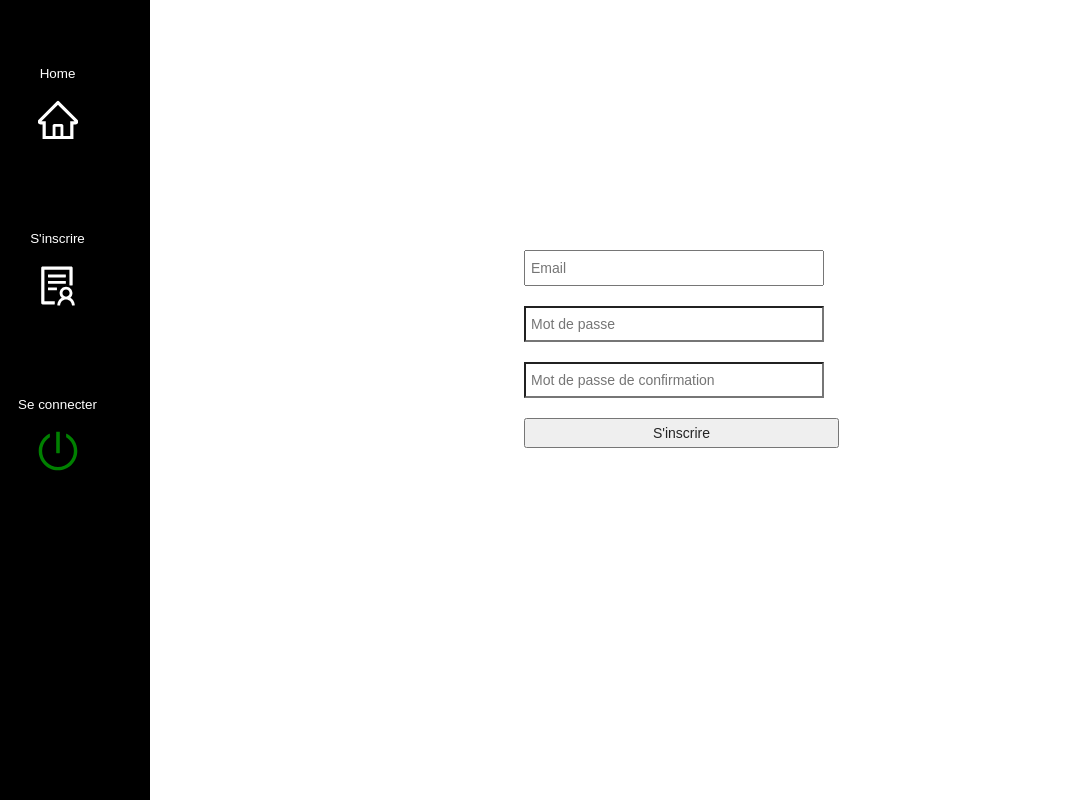
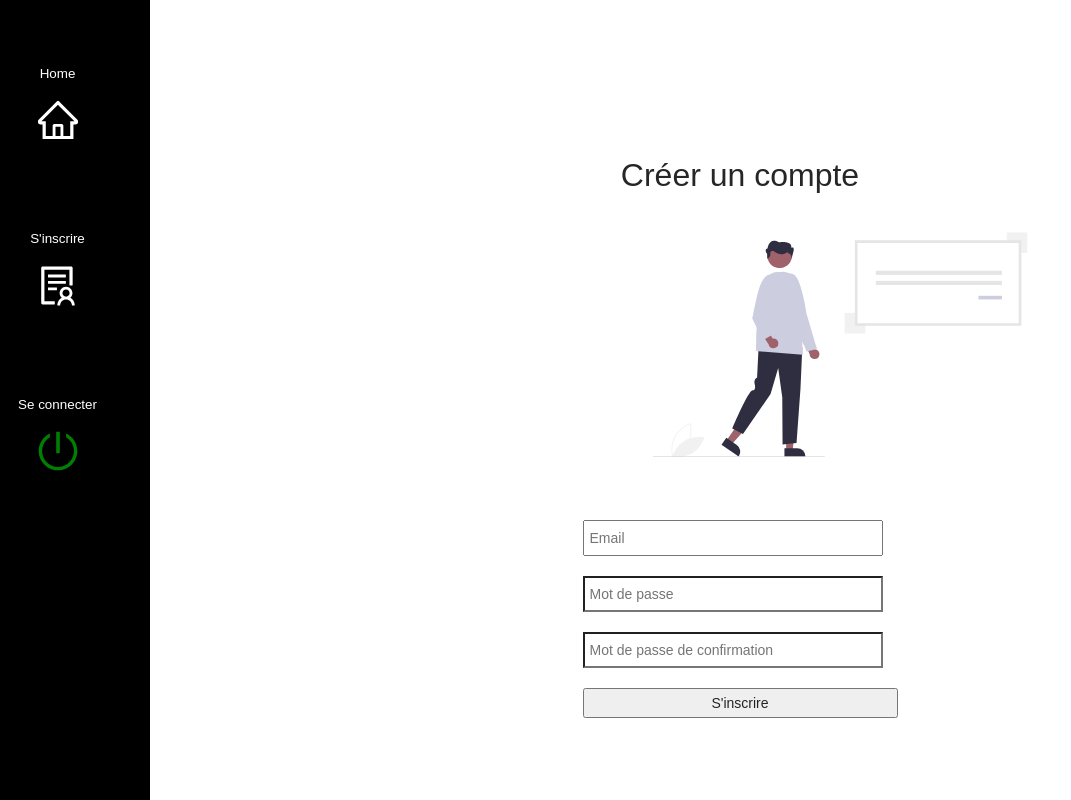
Before and after one commit to meltek13/Immo_agency_react, a React (Create React App) app: page /signUp in a window 1280 px wide. Shown: the whole page, without its empty margins (0-1071 px from the left). Built offline with nearby package versions, Linux system fonts and the light colour scheme.

Commit message:
added: img view signin

```diff
--- a/src/pages/sign_up/index.jsx
+++ b/src/pages/sign_up/index.jsx
@@ -4,7 +4,9 @@ import { useHistory } from "react-router-dom";
 import { useSelector } from "react-redux";
 import {useDispatch } from "react-redux";
 import { logIn } from "store-redux/index";
-import './sign_up.css'
+import './sign_up.css';
+import signin_svg from 'assets/img/signin.svg';
+
 
 const SignUp = () => {
 
@@ -52,6 +54,8 @@ const SignUp = () => {
   return (
     <>
     <div className="Register">
+    <h2 className="h2-signin">Créer un compte</h2>
+      <img className='svg-signin' src={signin_svg} alt="illustration" />
         <form>
         <input className="input-log" type="Email" name="Email" placeholder="Email" value={email} onChange={(e) => setEmail(e.target.value)} />
         <input className="input-log" type="Password" name="Password" placeholder="Mot de passe" value={password} onChange={(e) => setPassword(e.target.value)} />
--- a/src/pages/sign_up/sign_up.css
+++ b/src/pages/sign_up/sign_up.css
@@ -8,8 +8,9 @@
 
 .Register{
   display: flex;
-  padding-left: 30%;
-  padding-top: 250px;
+  justify-content: center;
+  align-items: center;
+  flex-direction: column;
 }
 
 .button-log{
@@ -17,3 +18,17 @@
   height: 30px;
   cursor: pointer;
 }
+
+
+.h2-signin{
+  font-size: 2rem;
+  margin-bottom: 50px;
+  margin-top: 150px;
+}
+.svg-signin{
+  position: relative;
+  transform: scale(2.5);
+  margin-bottom: 180px;
+  top: 50px;
+  left: 100px;
+}
```
